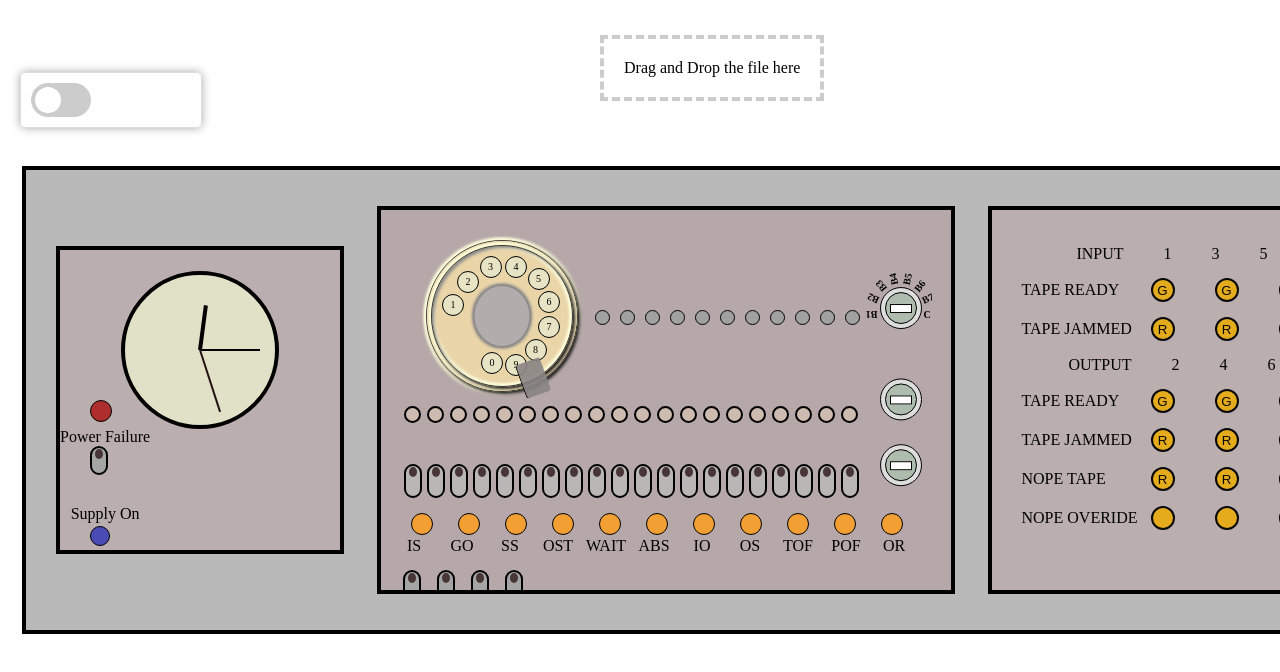
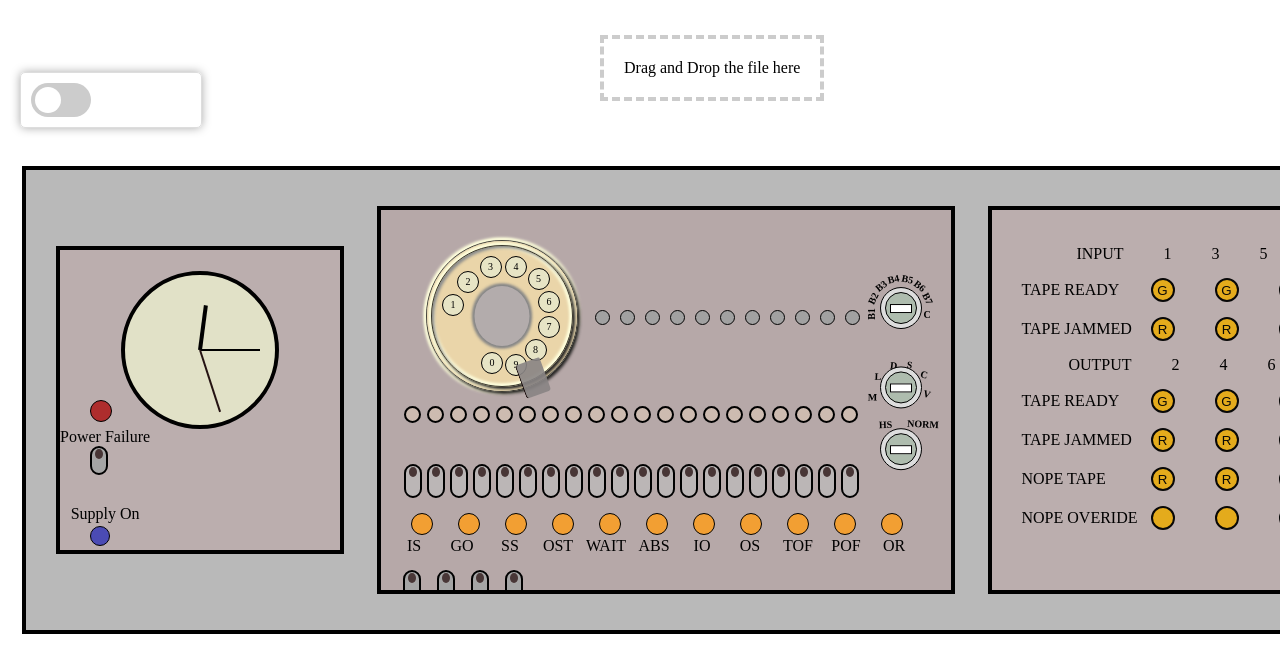
Before and after one commit to HUIXINZHU/SOLIDAC, a plain HTML site: page index.html in a window 1280 px wide. Shown: the top 672 px of the page. Drawn offline with Linux system fonts and the light colour scheme.

Commit message:
instruction

```diff
--- a/index.html
+++ b/index.html
@@ -450,7 +450,11 @@
       margin-left: -2px;
       font-size: 10px;
       font-weight: bold;
+    }
 
+    .annotation span {
+      transform: rotate(90deg);
+      display: inline-block;
     }
 
     .annotation:nth-child(1) {
@@ -460,6 +464,7 @@
     .annotation:nth-child(2) {
       transform: rotate(-64.3deg) translate(75px);
     }
+
 
     .annotation:nth-child(3) {
       transform: rotate(-38.6deg) translate(75px);
@@ -502,6 +507,49 @@
 
     }
 
+    .annotation2 {
+      position: flex;
+      transform-origin: 5px;
+      margin-top: -13px;
+      margin-left: -20px;
+      font-size: 10px;
+      font-weight: bold;
+    }
+
+    .annotation2 span {
+      transform: rotate(95deg);
+      display: inline-block;
+    }
+
+
+    .annotation2:nth-child(1) {
+      transform: rotate(-56deg) translate(235px);
+    }
+
+    .annotation2:nth-child(2) {
+      transform: rotate(-56deg) translate(240px);
+    }
+
+
+    .annotation2:nth-child(3) {
+      transform: rotate(-38.6deg) translate(75px);
+    }
+
+    .annotation2:nth-child(4) {
+      transform: rotate(-12.9deg) translate(75px);
+    }
+
+    .annotation2:nth-child(5) {
+      transform: rotate(12.8deg) translate(75px);
+    }
+
+    .annotation2:nth-child(6) {
+      transform: rotate(38.5deg) translate(75px);
+    }
+
+
+
+
     .rotate-button2 {
       width: 30px;
       height: 30px;
@@ -521,6 +569,33 @@
       background-color: white;
       border: 1px solid #000000;
     }
+
+
+    .annotation3 {
+      position: flex;
+      transform-origin: 5px;
+      margin-top: -13px;
+      margin-left: -20px;
+      font-size: 10px;
+      font-weight: bold;
+    }
+
+    .annotation3 span {
+      transform: rotate(-100deg);
+
+
+      display: inline-block;
+    }
+
+
+    .annotation3:nth-child(1) {
+      transform: rotate(98deg) translate(-443px);
+    }
+
+    .annotation3:nth-child(2) {
+      transform: rotate(102.8deg) translate(-457.5px);
+    }
+
 
     .outer-circle3 {
       width: 40px;
@@ -792,24 +867,69 @@
 
       <div class="button-container">
         <div class="annotation">
-          <div class="annotation">B1</div>
-          <div class="annotation">B2</div>
-          <div class="annotation">B3</div>
-          <div class="annotation">B4</div>
-          <div class="annotation">B5</div>
-          <div class="annotation">B6</div>
-          <div class="annotation">B7</div>
+          <div class="annotation" style="transform: rotate(-90deg) translate(75px);">
+            <span>B1</span>
+          </div>
+          <div class="annotation" style="transform: rotate(-64.3deg) translate(75px);">
+            <span>B2</span>
+          </div>
+          <div class="annotation" style="transform: rotate(-38.6deg) translate(75px);">
+            <span>B3</span>
+          </div>
+          <div class="annotation" style="transform: rotate(-12.9deg) translate(75px);">
+            <span>B4</span>
+          </div>
+          <div class="annotation" style="transform: rotate(12.8deg) translate(75px);">
+            <span>B5</span>
+          </div>
+          <div class="annotation" style="transform: rotate(38.5deg) translate(75px);">
+            <span>B6</span>
+          </div>
+          <div class="annotation" style="transform: rotate(64.2deg) translate(75px);">
+            <span>B7</span>
+          </div>
           <div class="annotation">C</div>
         </div>
+
         <div class="outer-circle">
           <div id="rotate-button" class="rotate-button">
             <div class="rectangle"></div>
           </div>
         </div>
 
+        <div class="annotation2">
+          <div class="annotation2" style="transform: rotate(-56deg) translate(220px);">
+            <span>M</span>
+          </div>
+          <div class="annotation2" style="transform: rotate(-54deg) translate(240px);">
+            <span>L</span>
+          </div>
+          <div class="annotation2" style="transform: rotate(-50deg) translate(249px);">
+            <span>D</span>
+          </div>
+          <div class="annotation2" style="transform: rotate(-46deg) translate(250px);">
+            <span>S</span>
+          </div>
+          <div class="annotation2" style="transform: rotate(-42deg) translate(240px);">
+            <span>C</span>
+          </div>
+          <div class="annotation2" style="transform: rotate(-40deg) translate(220px);">
+            <span>V</span>
+          </div>
+        </div>
+
         <div class="outer-circle2">
           <div id="rotate-button2" class="rotate-button2">
             <div class="rectangle2"></div>
+          </div>
+        </div>
+
+        <div class="annotation3">
+          <div class="annotation3" style="transform: rotate(98deg) translate(-443px);">
+            <span>HS</span>
+          </div>
+          <div class="annotation3" style="transform: rotate(102.8deg) translate(-457.5px);">
+            <span>NORM</span>
           </div>
         </div>
 
@@ -1024,15 +1144,15 @@
 
       const rotateButton3 = document.getElementById('rotate-button3');
       let currentAngle3 = 0;
-      let increment3 = 90;
+      let increment3 = 60;
       let direction3 = 1;
 
 
       rotateButton3.addEventListener('click', function () {
-        if (currentAngle3 >= 90) {
+        if (currentAngle3 >= 180) {
           direction3 = -1;
-        } else if (currentAngle2 <= 0) {
-          direction = 1;
+        } else if (currentAngle3 <= 0) {
+          direction3 = 1;
         }
 
         solidac.slowMode = !solidac.slowMode;
```
